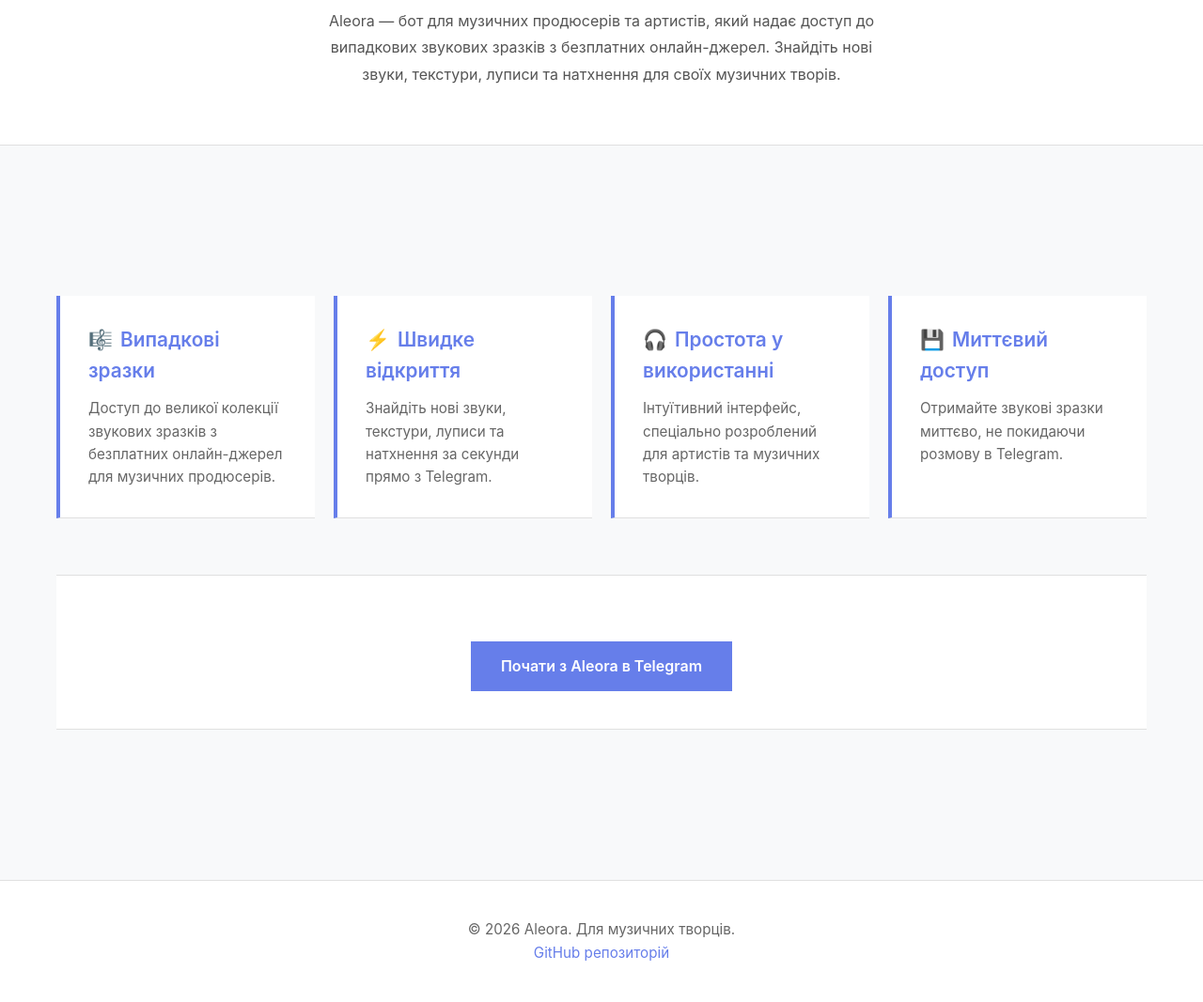
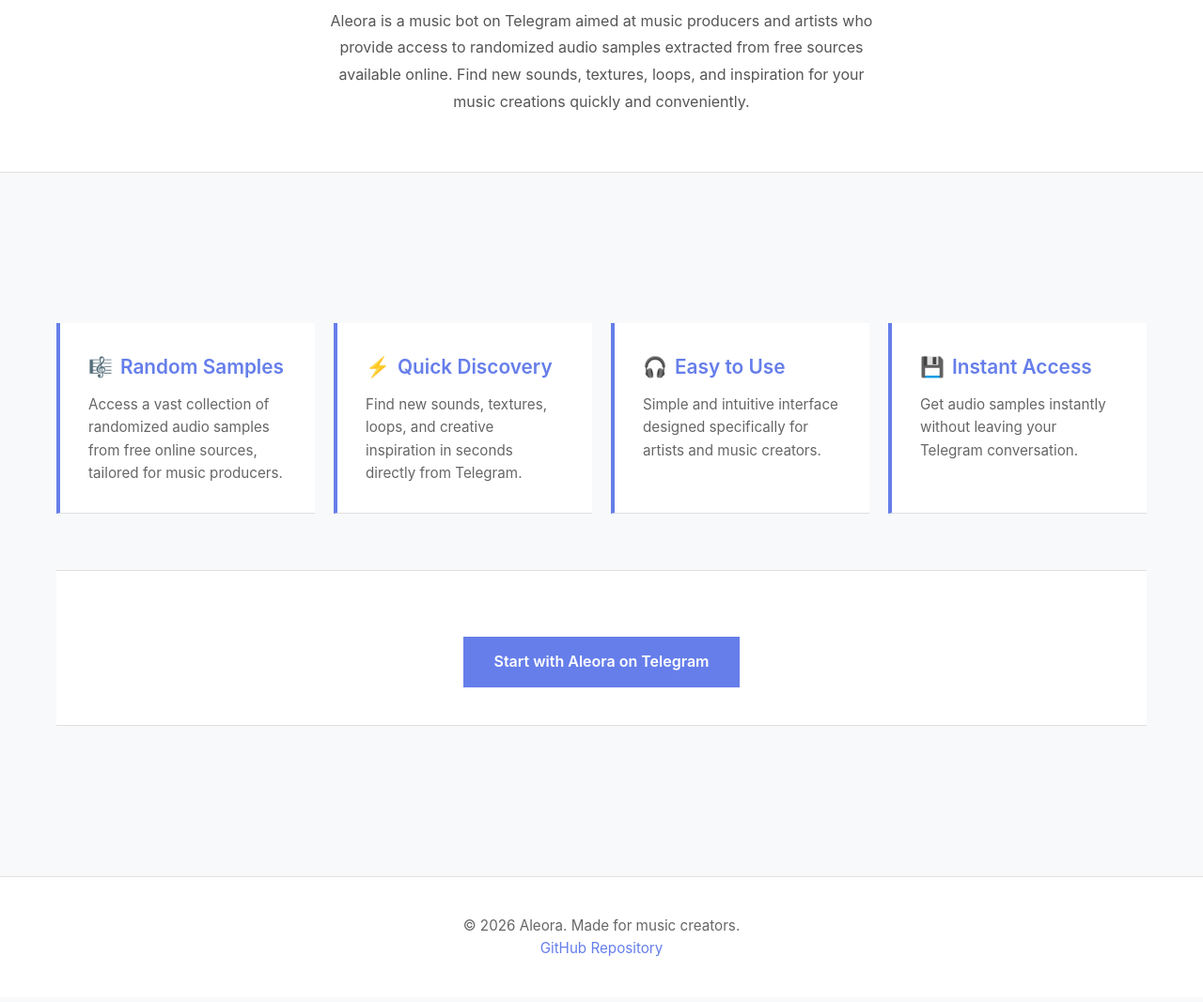
Before and after one commit to polskidatacenter/Aleora, a plain HTML site: page index.html in a window 1280 px wide. Shown: the part 195-1262 px from the top of the page at 94% size. Drawn offline with Linux system fonts and the light colour scheme.

Commit message:
Change language to English

```diff
--- a/index.html
+++ b/index.html
@@ -1,5 +1,5 @@
 <!DOCTYPE html>
-<html lang="uk">
+<html lang="en">
 <head>
     <meta charset="UTF-8">
     <meta name="viewport" content="width=device-width, initial-scale=1.0">
@@ -159,45 +159,45 @@
 <body>
     <header>
         <h1>🎵 Aleora</h1>
-        <p class="tagline">Музичний бот для Telegram</p>
+        <p class="tagline">Music Bot for Telegram</p>
         <p class="description">
-            Aleora — бот для музичних продюсерів та артистів, який надає доступ до випадкових звукових зразків з безплатних онлайн-джерел. Знайдіть нові звуки, текстури, луписи та натхнення для своїх музичних творів.
+            Aleora is a music bot on Telegram aimed at music producers and artists who provide access to randomized audio samples extracted from free sources available online. Find new sounds, textures, loops, and inspiration for your music creations quickly and conveniently.
         </p>
     </header>
 
     <div class="container">
         <section class="features">
             <div class="feature-card">
-                <h3><span class="emoji">🎼</span>Випадкові зразки</h3>
-                <p>Доступ до великої колекції звукових зразків з безплатних онлайн-джерел для музичних продюсерів.</p>
+                <h3><span class="emoji">🎼</span>Random Samples</h3>
+                <p>Access a vast collection of randomized audio samples from free online sources, tailored for music producers.</p>
             </div>
 
             <div class="feature-card">
-                <h3><span class="emoji">⚡</span>Швидке відкриття</h3>
-                <p>Знайдіть нові звуки, текстури, луписи та натхнення за секунди прямо з Telegram.</p>
+                <h3><span class="emoji">⚡</span>Quick Discovery</h3>
+                <p>Find new sounds, textures, loops, and creative inspiration in seconds directly from Telegram.</p>
             </div>
 
             <div class="feature-card">
-                <h3><span class="emoji">🎧</span>Простота у використанні</h3>
-                <p>Інтуїтивний інтерфейс, спеціально розроблений для артистів та музичних творців.</p>
+                <h3><span class="emoji">🎧</span>Easy to Use</h3>
+                <p>Simple and intuitive interface designed specifically for artists and music creators.</p>
             </div>
 
             <div class="feature-card">
-                <h3><span class="emoji">💾</span>Миттєвий доступ</h3>
-                <p>Отримайте звукові зразки миттєво, не покидаючи розмову в Telegram.</p>
+                <h3><span class="emoji">💾</span>Instant Access</h3>
+                <p>Get audio samples instantly without leaving your Telegram conversation.</p>
             </div>
         </section>
 
         <div class="cta-section">
             <a href="https://t.me/aleora_bot" class="cta-button">
-                Почати з Aleora в Telegram
+                Start with Aleora on Telegram
             </a>
         </div>
     </div>
 
     <footer>
-        <p>&copy; 2026 Aleora. Для музичних творців.<br>
-        <a href="https://github.com/polskidatacenter/Aleora">GitHub репозиторій</a></p>
+        <p>&copy; 2026 Aleora. Made for music creators.<br>
+        <a href="https://github.com/polskidatacenter/Aleora">GitHub Repository</a></p>
     </footer>
 </body>
 </html>
```
